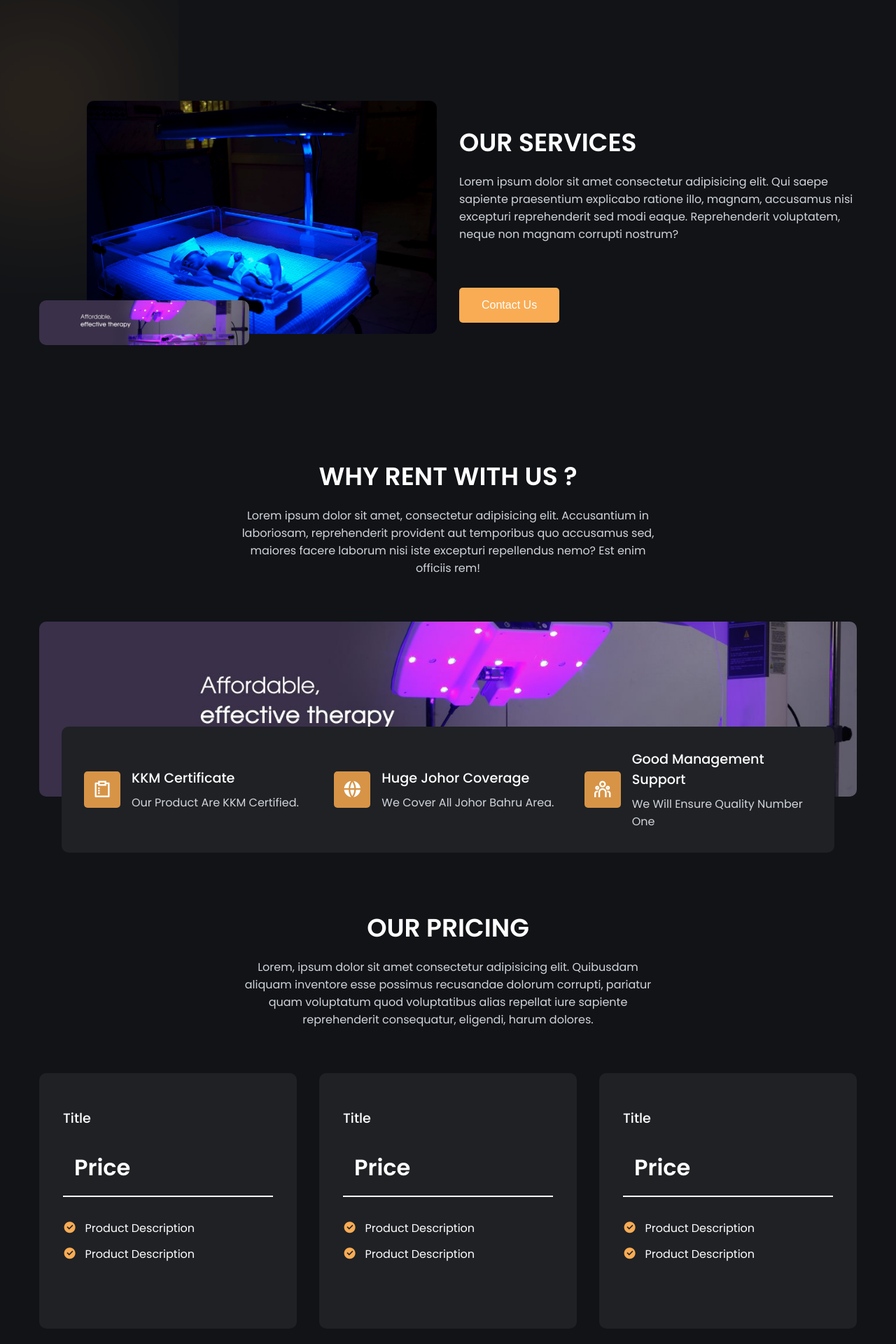
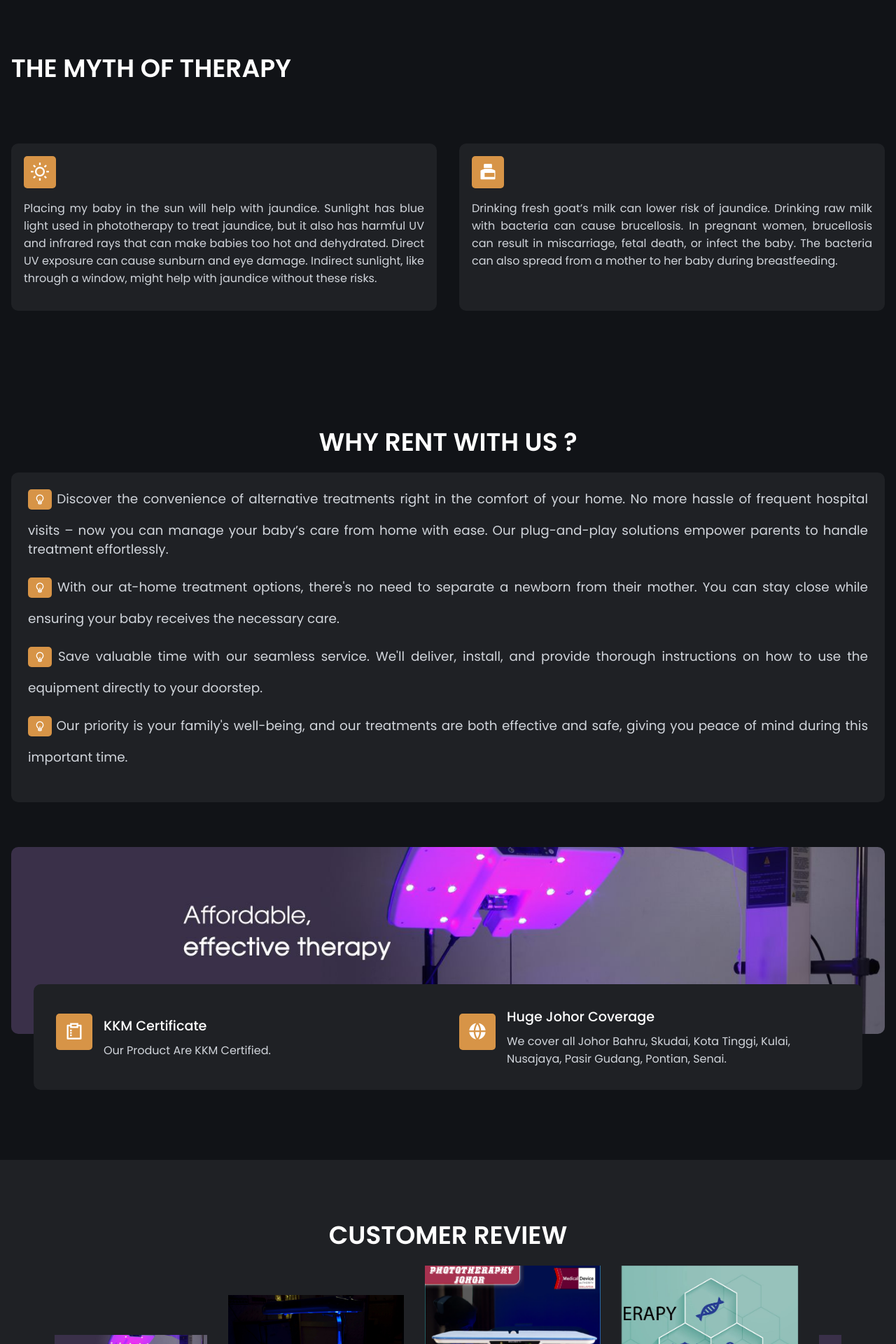
Before and after one commit to amirkhusaini/sinarbiruservice, a Laravel app: page / in a window 1280 px wide. Shown: the part 1360-3280 px from the top of the page at 70% size. Run offline with Laravel 10, Linux system fonts and the light colour scheme; some libraries are stand-ins or nearby versions.

Commit message:
latest update 280224

```diff
--- a/public/css/style.css
+++ b/public/css/style.css
@@ -8,7 +8,7 @@
    --secondary-color-dark: #d79447;
    --text-light: #d1d5db;
    --white: #ffffff;
-   --max-width: 1200px;
+   --max-width: 1900px;
 }
 
 * {
@@ -34,7 +34,7 @@
 .section_subheader {
    max-width: 600px;
    margin: auto;
-   text-align: center;
+   text-align: justify;
    color: var(--text-light);
 }
 
@@ -222,7 +228,7 @@ nav {
 .explore_grid {
    margin-top: 4rem;
    display: grid;
-   grid-template-columns: repeat(4, 1fr);
+   grid-template-columns: repeat(2, 1fr);
    gap: 2rem;
 }
 
@@ -258,6 +264,7 @@ nav {
 
 .explore_card p {
    margin-bottom: 1rem;
+   text-align: justify;
    color: var(--text-light);
 }
 
@@ -309,6 +316,25 @@ nav {
    margin-bottom: 4rem;
    color: var(--text-light);
 }
+
+.join_container .explore_card{
+   color: var(--text-light);
+   padding: 22px;
+   font-size: 1.15rem;
+   text-align: justify;
+   display: inline-block;
+}
+
+.join_container span {
+   display: inline-block;
+   padding: 2px 9px;
+   margin-bottom: 1rem;
+   font-size: 1rem;
+   color: var(--white);
+   background-color: var(--secondary-color-dark);
+   border-radius: 5px;
+}
+
 
 .join_image {
    margin-top: 4rem;
--- a/resources/views/home/body.blade.php
+++ b/resources/views/home/body.blade.php
@@ -1,47 +1,3 @@
-<section class="section_container explore_container">
-   <div class="explore_header">
-      <h2 class="section_header">THE MYTH OF THERAPY</h2>
-      {{-- <div class="explore_nav">
-         <span><i class="ri-arrow-left-line"></i></span>
-         <span><i class="ri-arrow-right-line"></i></span>
-      </div> --}}
-   </div>
-   <div class="explore_grid">
-      <div class="explore_card">
-         <span><i class="ri-sun-line"></i></span>
-         <h4>DON'T</h4>
-         <p>
-            Lorem ipsum dolor sit amet consectetur adipisicing elit. Possimus laudantium, quas est labore debitis natus dolorum perferendis ea molestias, ducimus facilis repellendus quidem tempore iure repellat odio tenetur quia at!
-         </p>
-         <a href="#">Explore More <i class="ri-arrow-right-s-line"></i></a>
-      </div>
-      <div class="explore_card">
-         <span><i class="ri-sun-line"></i></span>
-         <h4>DON'T</h4>
-         <p>
-            Lorem ipsum dolor sit amet consectetur adipisicing elit. Possimus laudantium, quas est labore debitis natus dolorum perferendis ea molestias, ducimus facilis repellendus quidem tempore iure repellat odio tenetur quia at!
-         </p>
-         <a href="#">Explore More <i class="ri-arrow-right-s-line"></i></a>
-      </div>
-      <div class="explore_card">
-         <span><i class="ri-sun-line"></i></span>
-         <h4>DON'T</h4>
-         <p>
-            Lorem ipsum dolor sit amet consectetur adipisicing elit. Possimus laudantium, quas est labore debitis natus dolorum perferendis ea molestias, ducimus facilis repellendus quidem tempore iure repellat odio tenetur quia at!
-         </p>
-         <a href="#">Explore More <i class="ri-arrow-right-s-line"></i></a>
-      </div>
-      <div class="explore_card">
-         <span><i class="ri-sun-line"></i></span>
-         <h4>DON'T</h4>
-         <p>
-            Lorem ipsum dolor sit amet consectetur adipisicing elit. Possimus laudantium, quas est labore debitis natus dolorum perferendis ea molestias, ducimus facilis repellendus quidem tempore iure repellat odio tenetur quia at!
-         </p>
-         <a href="#">Explore More <i class="ri-arrow-right-s-line"></i></a>
-      </div>
-   </div>
-</section>
-
 <section class="section_container class_container">
    <div class="class_image">
       <span class="bg_blur"></span>
@@ -50,97 +6,98 @@
    </div>
    <div class="class_content">
       <h2 class="section_header">OUR SERVICES</h2>
+      <p class="explore_card">
+         We offer a convenient phototherapy machine rental service that brings the treatment to the comfort of your home.
+         Our service ensures that you have access to the necessary equipment without the need to travel to a medical facility.
+         This is particularly beneficial for infants undergoing jaundice treatment,
+         as it allows them to receive phototherapy in a familiar and soothing environment.
+      </p>
+   </div>
+</section>
+
+<section class="section_container explore_container">
+   <div class="explore_header">
+      <h2 class="section_header">THE MYTH OF THERAPY</h2>
+   </div>
+   <div class="explore_grid">
+      <div class="explore_card">
+         <span><i class="ri-sun-line"></i></span>
          <p>
-         Lorem ipsum dolor sit amet consectetur adipisicing elit. Qui saepe sapiente praesentium explicabo ratione illo, magnam, accusamus nisi excepturi reprehenderit sed modi eaque. Reprehenderit voluptatem, neque non magnam corrupti nostrum?
+            Placing my baby in the sun will help with jaundice.
+            Sunlight has blue light used in phototherapy to treat jaundice,
+            but it also has harmful UV and infrared rays that can make babies too hot and dehydrated.
+            Direct UV exposure can cause sunburn and eye damage. Indirect sunlight,
+            like through a window, might help with jaundice without these risks.
          </p>
-      <button class="btn">Contact Us</button>
+      </div>
+      <div class="explore_card">
+         <span><i class="ri-ink-bottle-fill"></i></span>
+         <p>
+            Drinking fresh goat’s milk can lower risk of jaundice.
+            Drinking raw milk with bacteria can cause brucellosis.
+            In pregnant women, brucellosis can result in miscarriage, fetal death, or infect the baby.
+            The bacteria can also spread from a mother to her baby during breastfeeding.
+         </p>
+      </div>
    </div>
 </section>
 
 <section class="section_container join_container">
    <h2 class="section_header">WHY RENT WITH US ?</h2>
    <p class="section_subheader">
-      Lorem ipsum dolor sit amet, consectetur adipisicing elit. Accusantium in laboriosam, reprehenderit provident aut temporibus quo accusamus sed, maiores facere laborum nisi iste excepturi repellendus nemo? Est enim officiis rem!
+      <div class="explore_card">
+         <span><i class="ri-lightbulb-line"></i></span>
+         Discover the convenience of alternative treatments right in the comfort of your home. No more hassle of frequent hospital visits – now you can manage your baby’s care from home with ease.
+         Our plug-and-play solutions empower parents to handle treatment effortlessly. <br> <br>
+
+         <span><i class="ri-lightbulb-line"></i></span>
+         With our at-home treatment options, there's no need to separate a newborn from their mother.
+         You can stay close while ensuring your baby receives the necessary care. <br> <br>
+
+         <span><i class="ri-lightbulb-line"></i></span>
+         Save valuable time with our seamless service. We'll deliver, install,
+         and provide thorough instructions on how to use the equipment directly to your doorstep. <br> <br>
+
+         <span><i class="ri-lightbulb-line"></i></span>
+         Our priority is your family's well-being, and our treatments are both effective and safe,
+         giving you peace of mind during this important time. <br> <br>
+      </div>
    </p>
+
    <div class="join_image">
       <img src="{{ asset('image/therapy2.jpg') }}" alt="Image">
       <div class="join_grid">
-         <div class="join_card">
+         <a href="#v" class="join_card">
                <span><i class="ri-survey-line"></i></span>
                <div class="join_card_content">
                   <h4>KKM Certificate</h4>
                   <p>Our Product Are KKM Certified.</p>
                </div>
-         </div>
-         <div class="join_card">
+         </a>
+         <a href="#a" class="join_card">
             <span><i class="ri-global-fill"></i></span>
             <div class="join_card_content">
                <h4>Huge Johor Coverage</h4>
-               <p>We Cover All Johor Bahru Area.</p>
+               <p> We cover all
+                  Johor Bahru,
+                  Skudai,
+                  Kota Tinggi,
+                  Kulai,
+                  Nusajaya,
+                  Pasir Gudang,
+                  Pontian,
+                  Senai.
+               </p>
             </div>
-         </div>
-         <div class="join_card">
-            <span><i class="ri-team-line"></i></span>
-            <div class="join_card_content">
-               <h4>Good Management Support</h4>
-               <p>We Will Ensure Quality Number One</p>
-            </div>
-         </div>
+         </a>
       </div>
    </div>
 </section>
 
-<section class="section_container price_container">
-   <h2 class="section_header">OUR PRICING</h2>
-   <p class="section_subheader">
-      Lorem, ipsum dolor sit amet consectetur adipisicing elit. Quibusdam aliquam inventore esse possimus recusandae dolorum corrupti, pariatur quam voluptatum quod voluptatibus alias repellat iure sapiente reprehenderit consequatur, eligendi, harum dolores.
-   </p>
-   <div class="price_grid">
-      <div class="price_card">
-         <div class="price_card_content">
-            <h4>Title</h4>
-            <h3>Price</h3>
-            <p>
-               <i class="ri-checkbox-circle-fill"></i>
-               Product Description
-            </p>
-            <p>
-               <i class="ri-checkbox-circle-fill"></i>
-               Product Description
-            </p>
-         </div>
-      </div>
-      <div class="price_card">
-         <div class="price_card_content">
-            <h4>Title</h4>
-            <h3>Price</h3>
-            <p>
-               <i class="ri-checkbox-circle-fill"></i>
-               Product Description
-            </p>
-            <p>
-               <i class="ri-checkbox-circle-fill"></i>
-               Product Description
-            </p>
-         </div>
-      </div>
-      <div class="price_card">
-         <div class="price_card_content">
-            <h4>Title</h4>
-            <h3>Price</h3>
-            <p>
-               <i class="ri-checkbox-circle-fill"></i>
-               Product Description
-            </p>
-            <p>
-               <i class="ri-checkbox-circle-fill"></i>
-               Product Description
-            </p>
-         </div>
-      </div>
-   </div>
-</section>
-
+<br>
+<br>
+<br>
+<br>
 <section class="review">
    <div class="section_container review_containter">
       <h2 class="section_header">CUSTOMER REVIEW</h2>
--- a/resources/views/home/footer.blade.php
+++ b/resources/views/home/footer.blade.php
@@ -2,38 +2,10 @@
    <span class="bg_blur"></span>
    <span class="bg_blur footer_blur"></span>
    <div class="footer_col">
-      <div class="footer_logo">
-         <img src="" alt="Logo">
-      </div>
-      <p>
-         Lorem ipsum, dolor sit amet consectetur adipisicing elit. Aliquid labore repudiandae earum sapiente nesciunt, voluptatem deleniti atque explicabo reiciendis, recusandae architecto ea nostrum. Quibusdam, numquam autem eveniet saepe necessitatibus velit?
-      </p>
-      <div class="footer_socials">
-         <a href="#"><i class="ri-facebook-circle-fill"></i></a>
-         <a href="#"><i class="ri-whatsapp-fill"></i></a>
-         <a href="#"><i class="ri-instagram-fill"></i></a>
-      </div>
-   </div>
-   <div class="footer_col">
-      <h4>Sinar Biru Services</h4>
-      <a href="">Home</a>
-      <a href="">About</a>
-      <a href="">Location</a>
-      <a href="">Service</a>
-   </div>
-   <div class="footer_col">
-      <h4>Sinar Biru Services</h4>
-      <a href="">Home</a>
-      <a href="">About</a>
-      <a href="">Location</a>
-      <a href="">Service</a>
-   </div>
-   <div class="footer_col">
-      <h4>Sinar Biru Services</h4>
-      <a href="">Home</a>
-      <a href="">About</a>
-      <a href="">Location</a>
-      <a href="">Service</a>
+      <h4>Our Sosials Media</h4>
+      <a href="#"><i class="ri-facebook-circle-fill"></i> Facebook</a>
+      <a href="#"><i class="ri-whatsapp-fill"></i> Whatsapp</a>
+      <a href="#"><i class="ri-instagram-fill"></i> Instagram</a>
    </div>
    <div class="footer_bar">
       Copyright © 2024 Web Design Mastery. All rights reserved.
--- a/resources/views/home/topbar.blade.php
+++ b/resources/views/home/topbar.blade.php
@@ -7,7 +7,7 @@
             <a href="#">Sinar Biru Services</a>
         </div>
         <ul class="nav_link">
-            <li class="link"><a href="">Whatsapp</a></li>
+            {{-- <li class="link"><a href="">Whatsapp</a></li> --}}
             {{-- <li class="link"><a href="">About</a></li>
             <li class="link"><a href="">Service</a></li>
             <li class="link"><a href="">Testimony</a></li> --}}
@@ -18,15 +18,19 @@
         <div class="header_content">
             <span class="bg_blur"></span>
             <span class="bg_blur header_blur"></span>
-            <h4>BEST JOUNDICE LIGHT IN TOWN</h4>
-            <h1><span>DELIVERY </span>INFRONT OF YOUR HOUSE</h1>
+            <h4>THE BEST JOUNDICE LIGHT IN TOWN</h4>
+            <h1><span>DELIVERY </span>RIGHT TO YOUR FRONT DOOR!</h1>
             <p>
-                Lorem, ipsum dolor sit amet consectetur adipisicing elit.
-                Modi rem id dolore incidunt iusto,
-                nobis repellendus tenetur laboriosam
-                mollitia fugit doloremque sapiente et
-                recusandae architecto. Maxime doloribus
-                expedita obcaecati cumque?
+               We cover all
+               <span>Johor Bahru</span>,
+               <span>Skudai</span>,
+               <span>Kota Tinggi</span>,
+               <span>Kulai</span>,
+               <span>Nusajaya</span>,
+               <span>Pasir Gudang</span>,
+               <span>Pontian</span>,
+               <span>Senai</span>. <br>
+               Contact us to check you area are in our coverage.
             </p>
             <button class="btn">Contact Us</button>
         </div>
```
Also changed, not shown: other parts of public/css/style.css (+59 -2 lines). Lines whose indentation alone changed are shown as unchanged.
